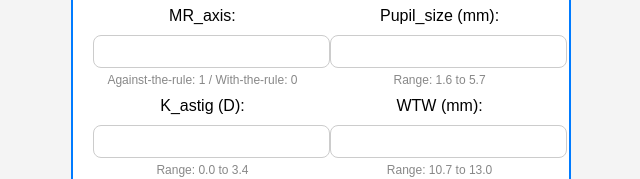
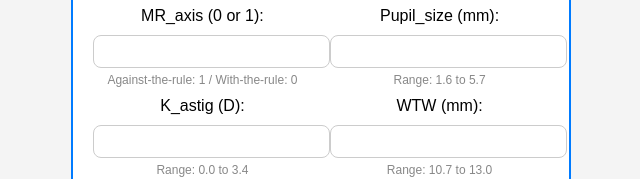
Before and after one commit to TaeKeunToo/MySmileCalc, a plain HTML site: page index.html in a window 1280 px wide. Shown: the part 248-427 px from the top of the page, 319-959 px from the left. Drawn offline with Linux system fonts and the light colour scheme.

Commit message:
Update index.html

```diff
--- a/index.html
+++ b/index.html
@@ -111,7 +111,7 @@
 		  <div class="note">Range: -3.0 to 0.0</div>
                 </div>
                 <div class="input-group">
-                    <label for="mr_axis">MR_axis:</label>
+                    <label for="mr_axis">MR_axis (0 or 1):</label>
                     <input id="mr_axis" type="number" step="any">
                     <div class="note">Against-the-rule: 1 / With-the-rule: 0</div>
                 </div>
```
